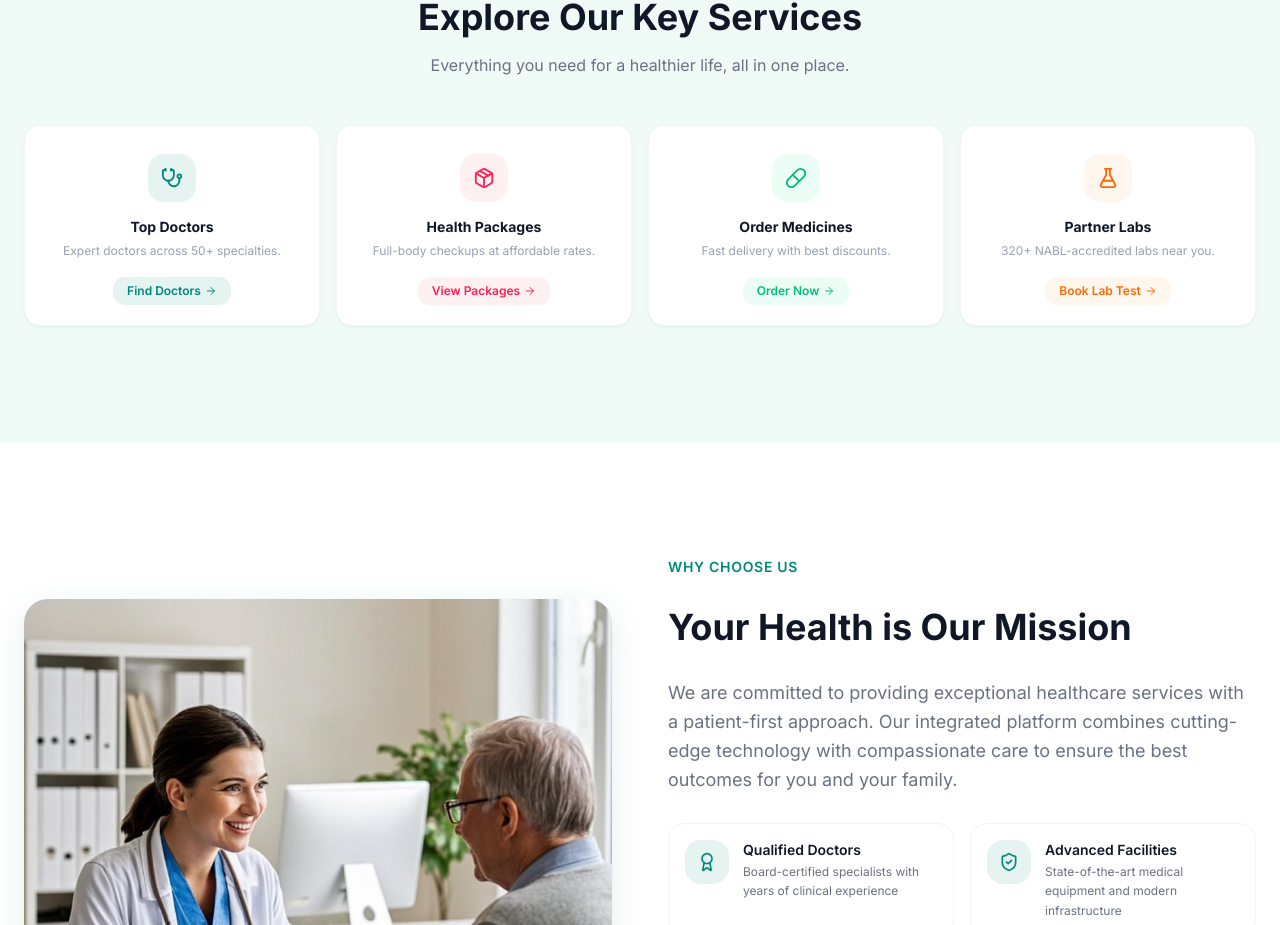
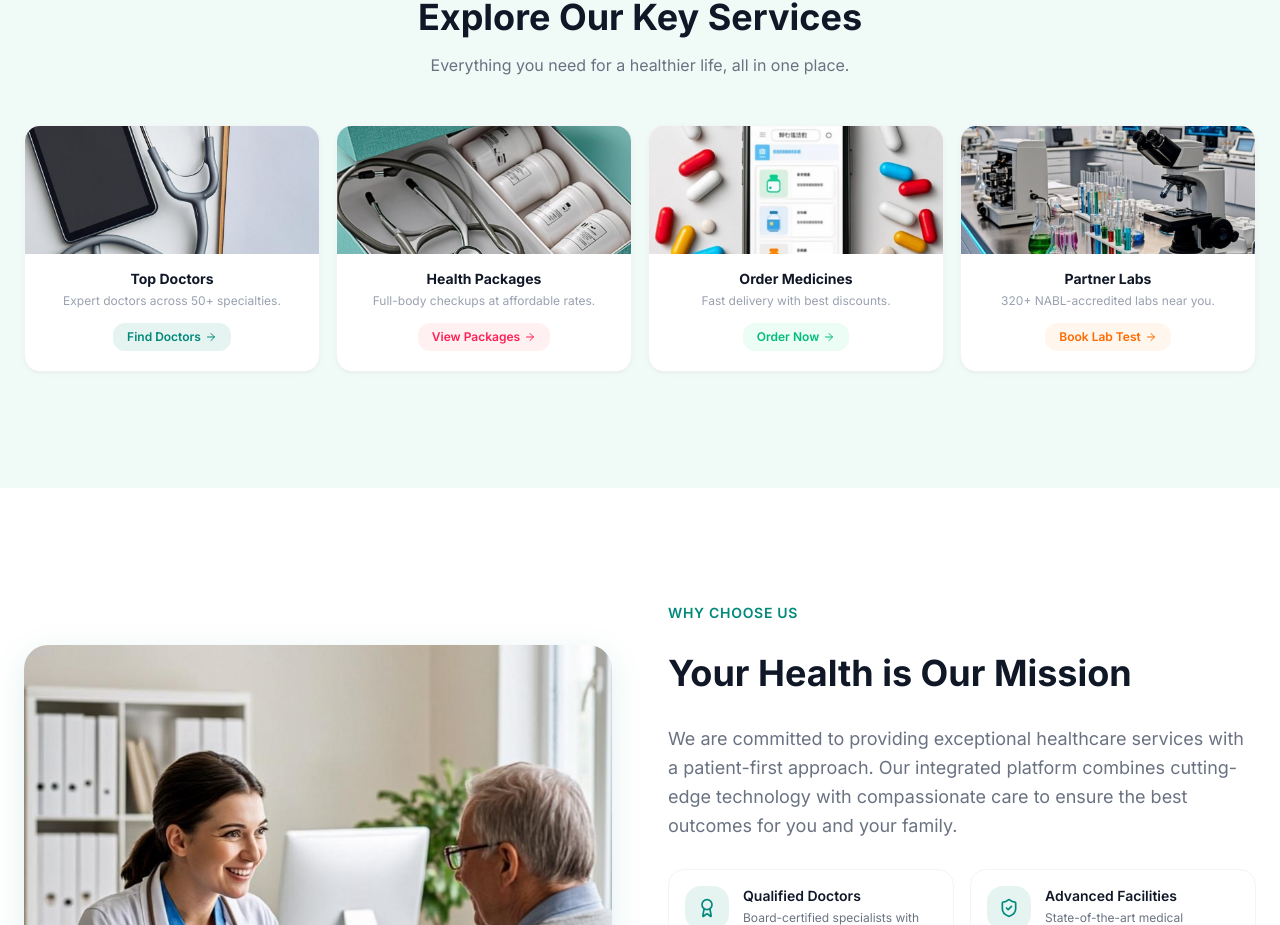
Before and after one commit to singhyogeshwar5608/Global-Hostpital, a Next.js app: page / in a window 1280 px wide. Shown: the part 1900-2825 px from the top of the page. Built offline with nearby package versions, Linux system fonts and the light colour scheme.

Commit message:
e1b94ed1-f9ee-4bb5-a4d8-2125cfe94db2

```diff
--- a/src/components/healthcare/FeatureCards.tsx
+++ b/src/components/healthcare/FeatureCards.tsx
@@ -1,53 +1,45 @@
 "use client";
 
 import React, { useRef, useState, useEffect } from "react";
-import { ArrowRight, ChevronLeft, ChevronRight, Stethoscope, Package, Pill, FlaskConical } from "lucide-react";
+import { ArrowRight, ChevronLeft, ChevronRight } from "lucide-react";
 import { useAppointmentStore } from "@/store/appointment-store";
 
 const cards = [
   {
-    icon: Stethoscope,
+    image: "/top-doctors.png",
     title: "Top Doctors",
     description: "Expert doctors across 50+ specialties.",
     btn: "Find Doctors",
-    color: "bg-teal/10",
-    iconColor: "text-teal",
     borderColor: "hover:border-teal/25",
     ctaBg: "bg-teal/10 group-hover:bg-teal",
     ctaColor: "text-teal group-hover:text-white",
     isBooking: true,
   },
   {
-    icon: Package,
+    image: "/health-packages.png",
     title: "Health Packages",
     description: "Full-body checkups at affordable rates.",
     btn: "View Packages",
-    color: "bg-rose-50",
-    iconColor: "text-rose-500",
     borderColor: "hover:border-rose-300/30",
     ctaBg: "bg-rose-50 group-hover:bg-rose-500",
     ctaColor: "text-rose-500 group-hover:text-white",
     isBooking: false,
   },
   {
-    icon: Pill,
+    image: "/order-medicines.png",
     title: "Order Medicines",
     description: "Fast delivery with best discounts.",
     btn: "Order Now",
-    color: "bg-emerald-50",
-    iconColor: "text-emerald-500",
     borderColor: "hover:border-emerald-300/30",
     ctaBg: "bg-emerald-50 group-hover:bg-emerald-500",
     ctaColor: "text-emerald-500 group-hover:text-white",
     isBooking: false,
   },
   {
-    icon: FlaskConical,
+    image: "/partner-labs.png",
     title: "Partner Labs",
     description: "320+ NABL-accredited labs near you.",
     btn: "Book Lab Test",
-    color: "bg-orange-50",
-    iconColor: "text-orange-500",
     borderColor: "hover:border-orange-300/30",
     ctaBg: "bg-orange-50 group-hover:bg-orange-500",
     ctaColor: "text-orange-500 group-hover:text-white",
@@ -84,7 +76,7 @@ export default function FeatureCards() {
   const scroll = (dir: "left" | "right") => {
     const el = scrollRef.current;
     if (!el) return;
-    const cardWidth = el.querySelector<HTMLDivElement>("[data-card]")?.offsetWidth || 240;
+    const cardWidth = el.querySelector<HTMLDivElement>("[data-card]")?.offsetWidth || 260;
     el.scrollBy({ left: dir === "left" ? -cardWidth : cardWidth, behavior: "smooth" });
   };
 
@@ -130,39 +122,41 @@ export default function FeatureCards() {
             className="flex gap-4 overflow-x-auto scroll-smooth snap-x snap-mandatory pb-1 lg:overflow-visible"
             style={{ scrollbarWidth: "none", msOverflowStyle: "none" }}
           >
-            {cards.map((card) => {
-              const Icon = card.icon;
-              return (
+            {cards.map((card) => (
               <div
                 key={card.title}
                 data-card
                 onClick={card.isBooking ? openModal : undefined}
                 className={`
-                    group flex-shrink-0 w-[220px] sm:w-[240px] lg:w-auto lg:flex-1
+                  group flex-shrink-0 w-[240px] sm:w-[260px] lg:w-auto lg:flex-1
                   bg-white border border-gray-100 ${card.borderColor}
-                    rounded-2xl p-6 pt-7 pb-5
+                  rounded-2xl overflow-hidden
                   shadow-[0_1px_2px_rgba(0,0,0,0.04),0_2px_8px_rgba(0,0,0,0.02)]
                   hover:shadow-[0_8px_25px_rgba(0,0,0,0.07),0_2px_6px_rgba(0,0,0,0.03)]
                   hover:-translate-y-1.5
                   transition-all duration-300 ease-out
                   cursor-pointer snap-start
-                    flex flex-col items-center text-center
+                  flex flex-col
                 `}
               >
-                  {/* Icon */}
-                  <div
-                    className={`w-12 h-12 rounded-xl ${card.color} flex items-center justify-center mb-4 group-hover:scale-110 transition-transform duration-300`}
-                  >
-                    <Icon size={22} className={card.iconColor} />
+                {/* Image */}
+                <div className="h-32 overflow-hidden">
+                  <img
+                    src={card.image}
+                    alt={card.title}
+                    className="w-full h-full object-cover group-hover:scale-105 transition-transform duration-500"
+                  />
                 </div>
 
+                {/* Content */}
+                <div className="p-5 pt-4 flex flex-col items-center text-center flex-1">
                   {/* Title */}
-                  <h3 className="text-sm font-bold text-gray-900 mb-1.5 leading-tight">
+                  <h3 className="text-sm font-bold text-gray-900 mb-1 leading-tight">
                     {card.title}
                   </h3>
 
                   {/* Short Description */}
-                  <p className="text-gray-400 text-xs leading-relaxed mb-4 flex-1">
+                  <p className="text-gray-400 text-xs leading-relaxed mb-3 flex-1">
                     {card.description}
                   </p>
 
@@ -174,8 +168,8 @@ export default function FeatureCards() {
                     <ArrowRight size={12} />
                   </span>
                 </div>
-              );
-            })}
+              </div>
+            ))}
           </div>
 
           {/* Mobile dots */}
```
Lines whose indentation alone changed are shown as unchanged.
